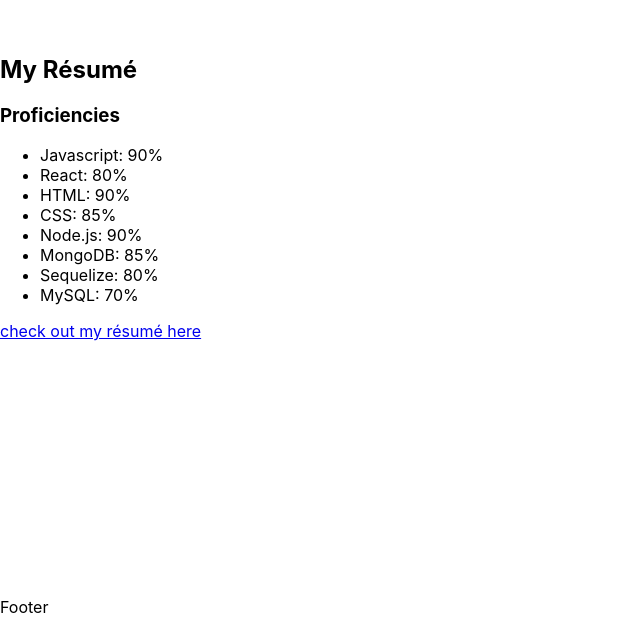
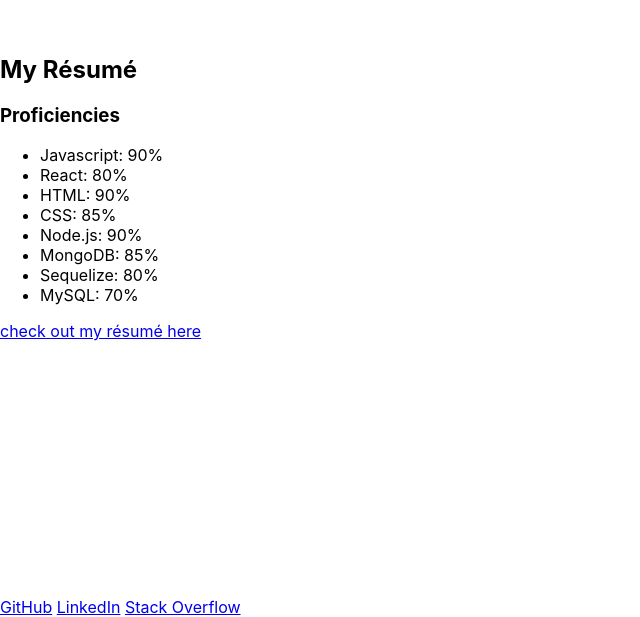
Before and after one commit to albenchris/alexander-christopherson-portfolio, a React (Create React App) app: page / in a window 1280 px wide. Shown: the part 1653-2270 px from the top of the page, without its empty margins (0-640 px from the left). Built offline with nearby package versions, Linux system fonts and the light colour scheme.

Commit message:
added links to github, linkedin, stack overflow to footer

```diff
--- a/src/components/Footer/index.js
+++ b/src/components/Footer/index.js
@@ -3,7 +3,31 @@
 const Footer = () => {
 
     return (
-        <footer>Footer</footer>
+        <footer>
+            <a
+                href="https://github.com/albenchris"
+                target="_blank"
+                rel="norefferer"
+            >
+                GitHub
+            </a>
+            {" "}
+            <a
+                href="https://www.linkedin.com/in/alexander-christopherson-2b32085a/"
+                target="_blank"
+                rel="norefferer"
+            >
+                LinkedIn
+            </a>
+            {" "}
+            <a
+                href="https://stackoverflow.com/users/14658140/alexander-christopherson"
+                target="_blank"
+                rel="norefferer"
+            >
+                Stack Overflow
+            </a>
+        </footer>
     );
 }
 
```
